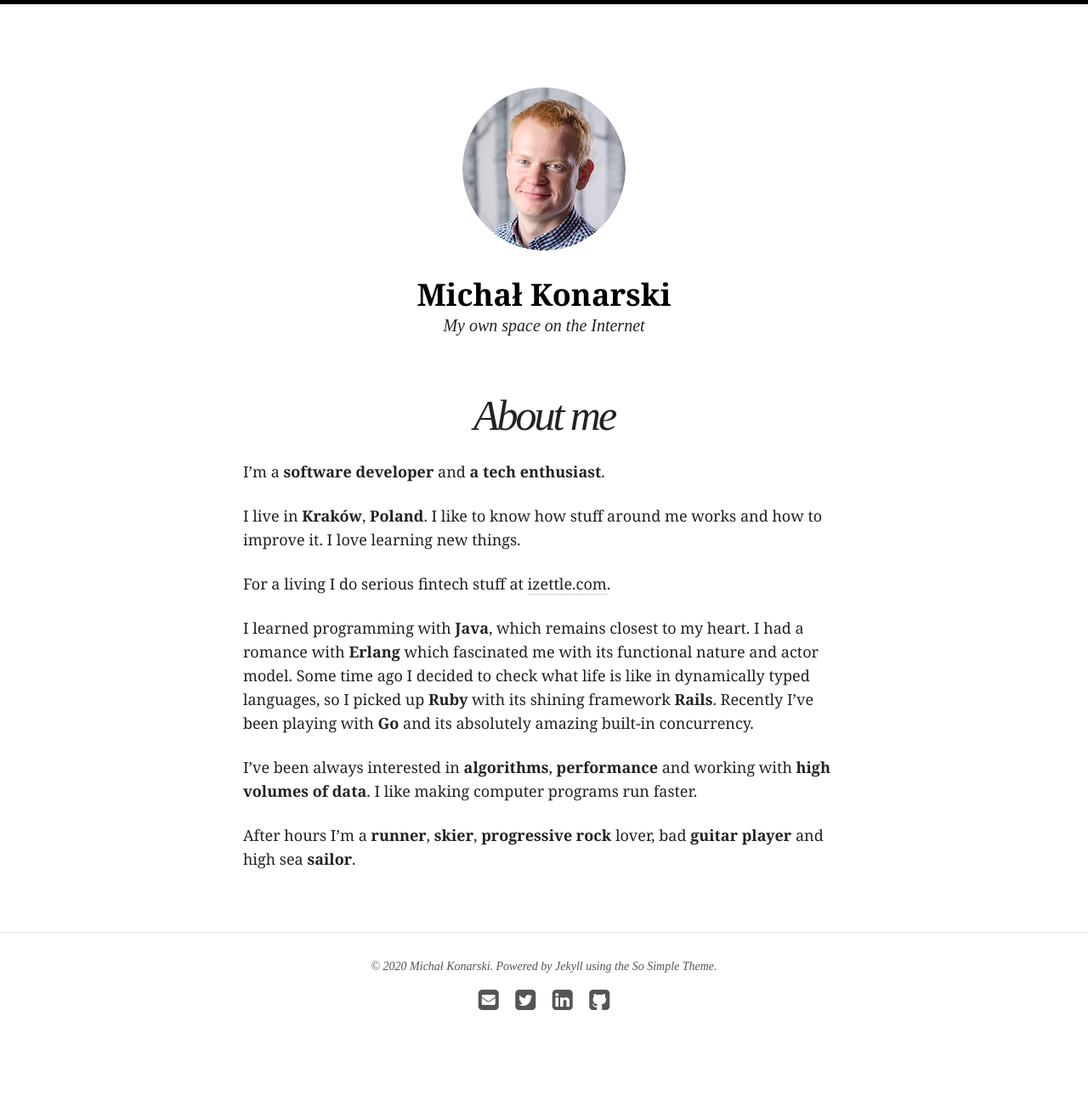
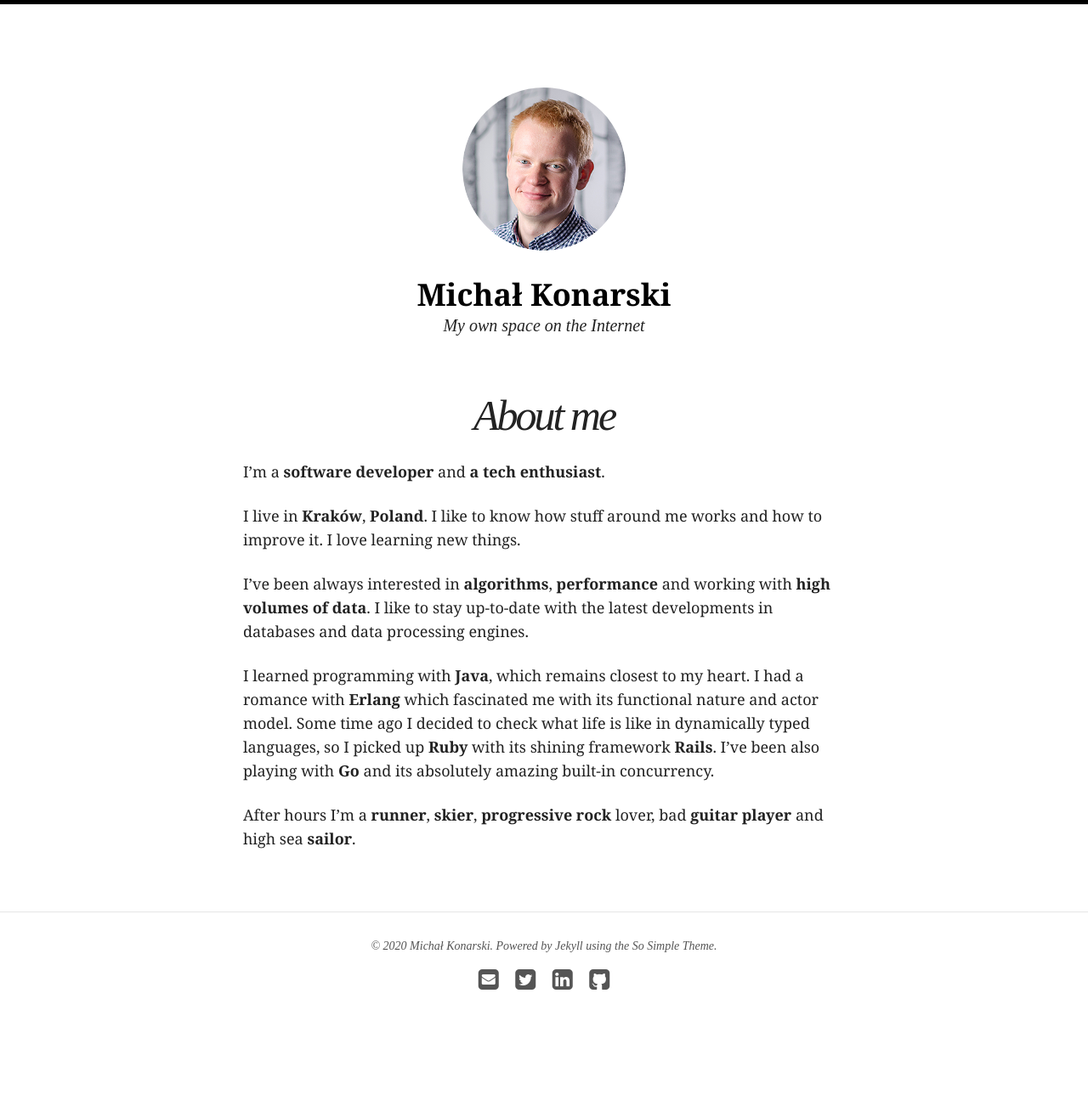
Before and after one commit to mjkonarski/mjkonarski.github.io, a Jekyll site: the page built from index.md, in a window 1280 px wide. Shown: the whole page at 85% size. Built offline with Jekyll 4.4.1, drawn with Linux system fonts in a browser that asks for light colours; nearby versions of some CDN libraries; after the commit the page ends 1265 px from its top, so only the background shows below that.

Commit message:
Updates about me

```diff
--- a/index.md
+++ b/index.md
@@ -9,10 +9,8 @@ I'm a **software developer** and **a tech enthusiast**.
 
 I live in **Kraków**, **Poland**. I like to know how stuff around me works and how to improve it. I love learning new things.
 
-For a living I do serious fintech stuff at [izettle.com](https://www.izettle.com/?stay).
+I've been always interested in **algorithms**, **performance** and working with **high volumes of data**. I like to stay up-to-date with the latest developments in databases and data processing engines.
 
-I learned programming with **Java**, which remains closest to my heart. I had a romance with **Erlang** which fascinated me with its functional nature and actor model. Some time ago I decided to check what life is like in dynamically typed languages, so I picked up **Ruby** with its shining framework **Rails**. Recently I've been playing with **Go** and its absolutely amazing built-in concurrency.
-
-I've been always interested in **algorithms**, **performance** and working with **high volumes of data**. I like making computer programs run faster.
+I learned programming with **Java**, which remains closest to my heart. I had a romance with **Erlang** which fascinated me with its functional nature and actor model. Some time ago I decided to check what life is like in dynamically typed languages, so I picked up **Ruby** with its shining framework **Rails**. I've been also playing with **Go** and its absolutely amazing built-in concurrency.
 
 After hours I'm a **runner**, **skier**, **progressive rock** lover, bad **guitar player** and high sea **sailor**.
```
